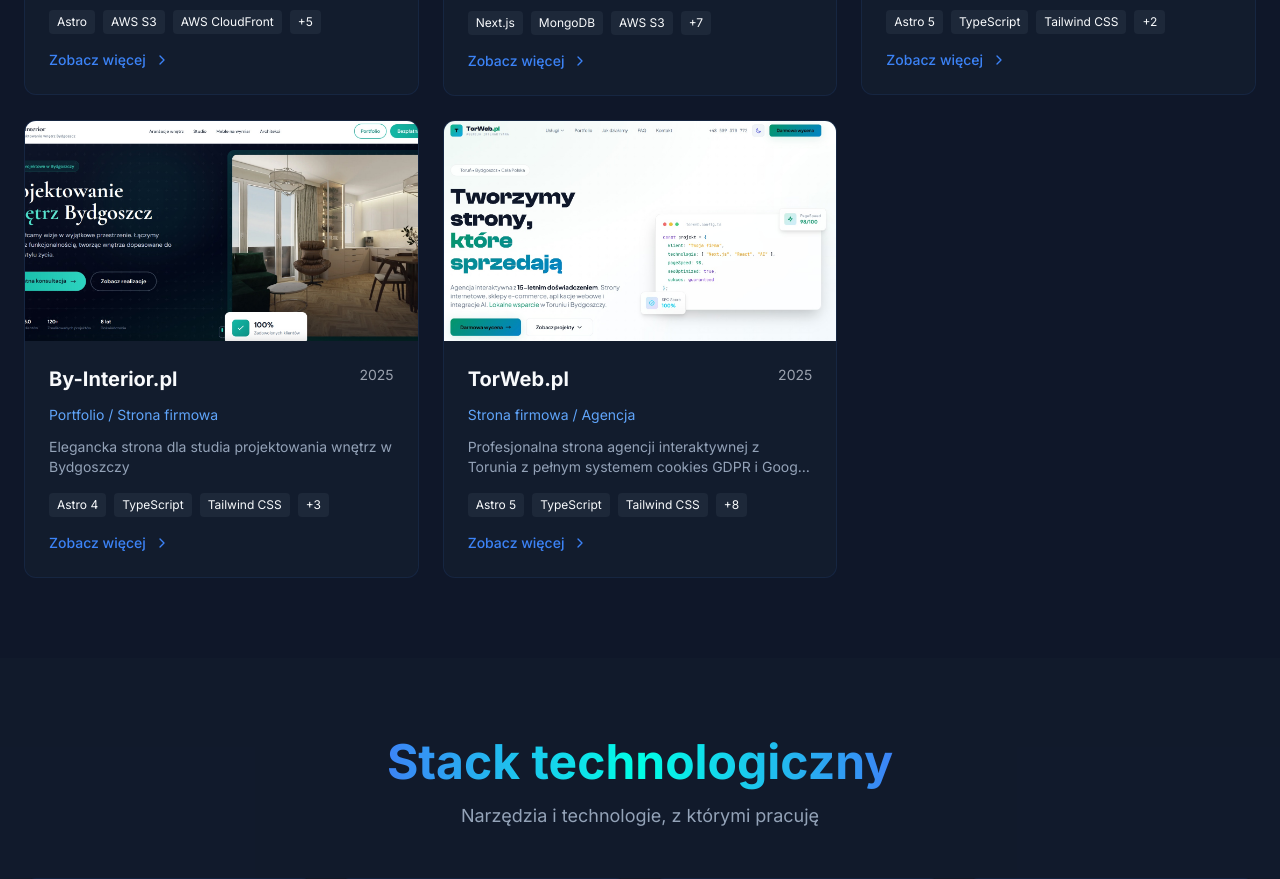
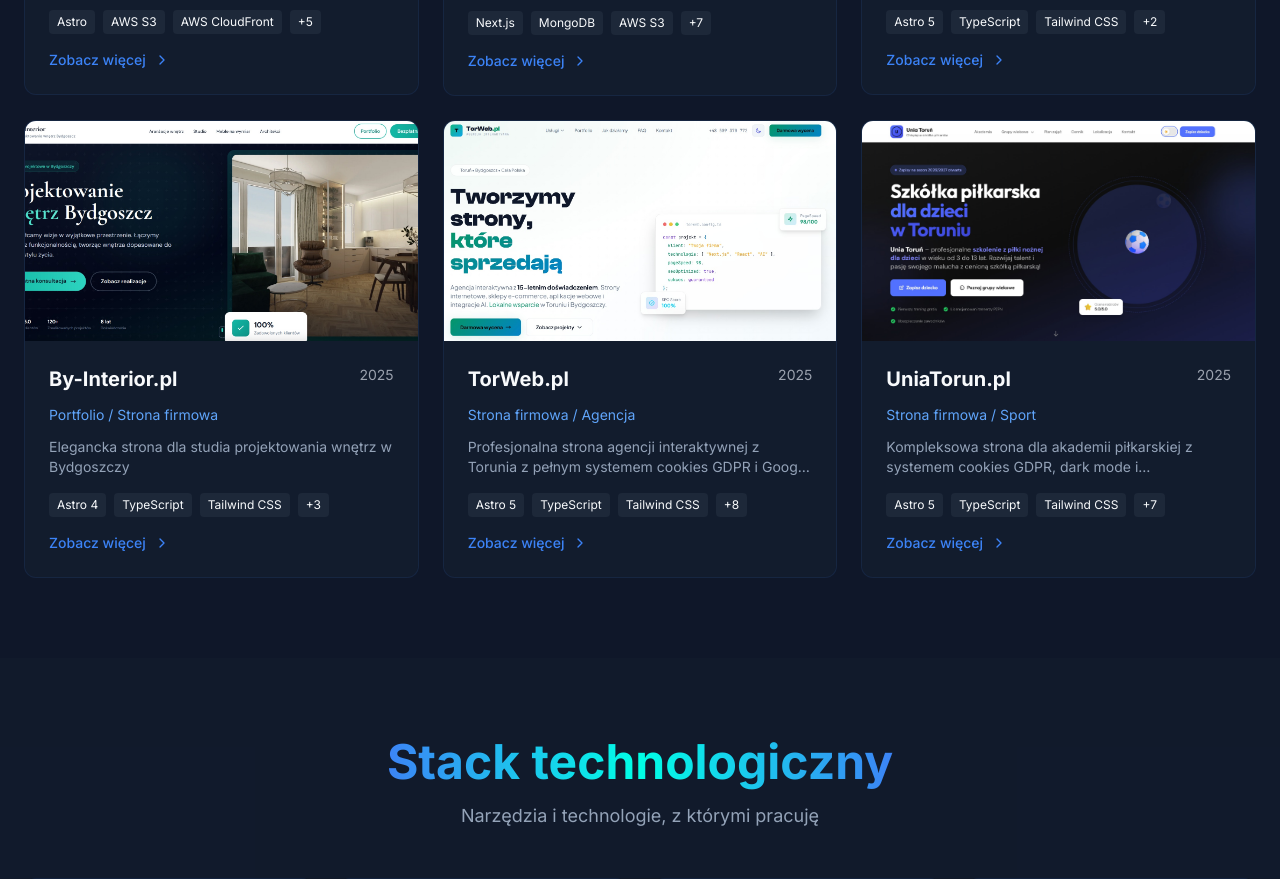
Before and after one commit to LeszczynskiKarol/karol-leszczynski-portfolio, a Next.js app: page / in a window 1280 px wide. Shown: the part 4080-4959 px from the top of the page. Built offline with nearby package versions, Linux system fonts and the light colour scheme.

Commit message:
dodano UniaTorun do Portfolio

```diff
--- a/src/app/kontakt/page.tsx
+++ b/src/app/kontakt/page.tsx
@@ -1,12 +1,13 @@
 // src/app/kontakt/page.tsx
 "use client";
-import { useState } from "react";
-import emailjs from "@emailjs/browser";
 import { Navigation } from "@/components/layout/navigation";
 import { motion } from "framer-motion";
-import { Phone, Mail, Building, Send, User, MessageSquare } from "lucide-react";
+import { Building, Mail, MessageSquare, Phone, Send, User } from "lucide-react";
+import { useState } from "react";
 
-emailjs.init("gjau8dneW58l9l3tz");
+const API_ENDPOINT =
+  "https://4xz7pkbd51.execute-api.eu-north-1.amazonaws.com/prod/send";
+const DOMAIN = "karol-leszczynski.pl";
 
 export default function KontaktPage() {
   const [formData, setFormData] = useState({
@@ -21,12 +22,24 @@
     setStatus("sending");
 
     try {
-      await emailjs.send("service_hggmpni", "template_erjuq9n", formData);
+      const response = await fetch(API_ENDPOINT, {
+        method: "POST",
+        headers: { "Content-Type": "application/json" },
+        body: JSON.stringify({
+          name: formData.from_name,
+          email: formData.from_email,
+          message: formData.message,
+          domain: DOMAIN,
+        }),
+      });
+
+      if (!response.ok) throw new Error("Błąd wysyłania");
+
       setStatus("success");
       setFormData({ from_name: "", from_email: "", message: "" });
       setTimeout(() => setStatus(""), 5000);
     } catch (error) {
-      console.error("EmailJS error:", error);
+      console.error("Error:", error);
       setStatus("error");
     }
   };
--- a/src/components/sections/projects.tsx
+++ b/src/components/sections/projects.tsx
@@ -1,11 +1,11 @@
-// src/components/sections/projects.tsx
+// src/components/sections/projects.tsx - karol-leszczynski.pl
 "use client";
 
+import { AnimatePresence, motion } from "framer-motion";
+import { Calendar, ChevronRight, ExternalLink, X } from "lucide-react";
 import Image from "next/image";
-import { useState, useEffect } from "react";
-import { motion, AnimatePresence } from "framer-motion";
+import { useEffect, useState } from "react";
 import { useInView } from "react-intersection-observer";
-import { ExternalLink, X, ChevronRight, Calendar } from "lucide-react";
 
 const projects = [
   {
@@ -576,6 +576,55 @@
       lighthouse: "95+",
     },
   },
+  {
+    id: 15,
+    title: "UniaTorun.pl",
+    category: "Strona firmowa / Sport",
+    description:
+      "Kompleksowa strona dla akademii piłkarskiej z systemem cookies GDPR, dark mode i zaawansowanym SEO",
+    fullDescription:
+      "Profesjonalna strona internetowa dla Akademii Piłkarskiej Unia Toruń - szkółki piłkarskiej dla dzieci w wieku 3-13 lat. Projekt obejmuje 17 stron z pełną optymalizacją SEO, w tym 5 podstron grup wiekowych i 4 SEO landing pages. Zaawansowany system cookies zgodny z GDPR i Google Consent Mode v2 - dynamiczne ładowanie GA4 i GTM tylko po wyrażeniu zgody użytkownika. Elegancki dark/light mode z płynnym przełączaniem i persystencją w localStorage. Custom video player z kontrolkami w stylu YouTube (progress bar, play/pause, mute). Formularze kontaktowy i zapisów z walidacją. Hosting na AWS S3 + CloudFront CDN z przekierowaniem apex → www. Pełne structured data JSON-LD (SportsOrganization, OfferCatalog) dla lepszej widoczności w Google.",
+    image: "/projects/uniatorun.jpg",
+    technologies: [
+      "Astro 5",
+      "TypeScript",
+      "Tailwind CSS",
+      "AWS S3",
+      "AWS CloudFront",
+      "AWS Route53",
+      "AWS ACM",
+      "Google Analytics 4",
+      "Google Tag Manager",
+      "Google Consent Mode v2",
+    ],
+    features: [
+      "17 stron z pełną optymalizacją SEO",
+      "5 podstron grup wiekowych (3-6, 7-9, 9-11, 11-13 lat)",
+      "4 SEO landing pages dla fraz kluczowych",
+      "System cookies GDPR z Consent Mode v2",
+      "Dynamiczne ładowanie GA4/GTM po zgodzie",
+      "Dark/light mode z persystencją",
+      "Custom video player (YouTube-style controls)",
+      "Formularz zapisów z wyborem grupy wiekowej",
+      "Formularz kontaktowy z walidacją",
+      "Strona cennika z 3 pakietami",
+      "Strona lokalizacji z mapą Google",
+      "Galeria z lightbox i paginacją",
+      "JSON-LD structured data (SportsOrganization)",
+      "Mega menu z dropdown dla treningów",
+      "Hosting AWS S3 + CloudFront CDN",
+      "Przekierowanie apex → www",
+      "Perfect Lighthouse score (95+)",
+      "Responsywny design mobile-first",
+    ],
+    link: "https://www.uniatorun.pl",
+    year: "2025",
+    stats: {
+      pages: "17 stron",
+      lighthouse: "95+",
+      hosting: "AWS CDN",
+    },
+  },
 ];
 
 export function ProjectsSection() {
```
Also changed, not shown: public/projects/uniatorun.jpg (added).
